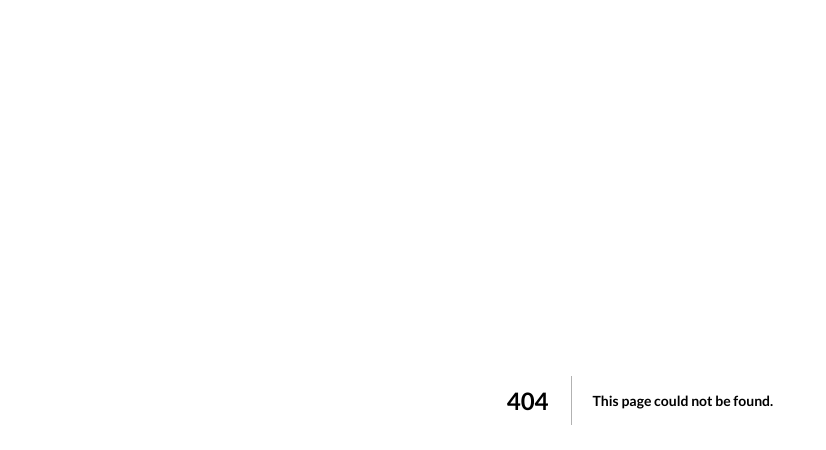
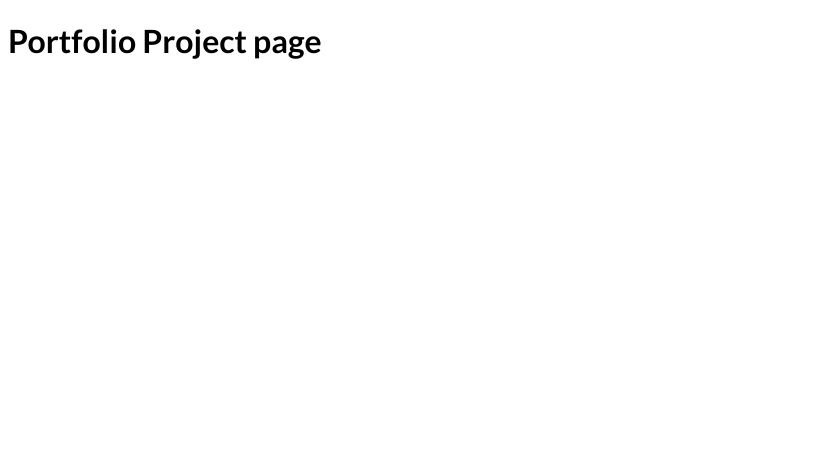
Before and after one commit to Vasant-Mestry-11/page-router-introduction, a Next.js app: page /portfolio/1 in a window 1280 px wide. Before the commit this address had no page. Shown: the top 450 px of the page, without its empty margins (0-826 px from the left). Built offline with nearby package versions, Linux system fonts and the light colour scheme.

Commit message:
:zap: :art: Dynamic projectId route added

```diff
--- /dev/null
+++ b/pages/portfolio/[projectId].js
@@ -0,0 +1,5 @@
+export default function PortfolioProjectPage() {
+  return <div>
+    <h1>Portfolio Project page</h1>
+  </div>
+}
```
